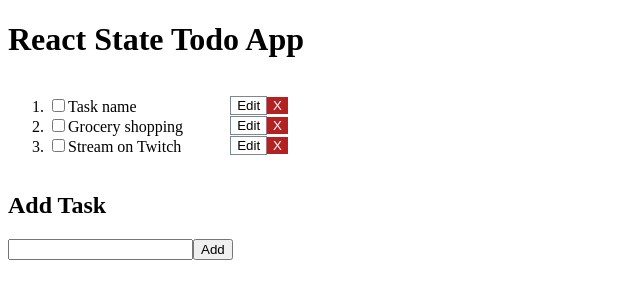
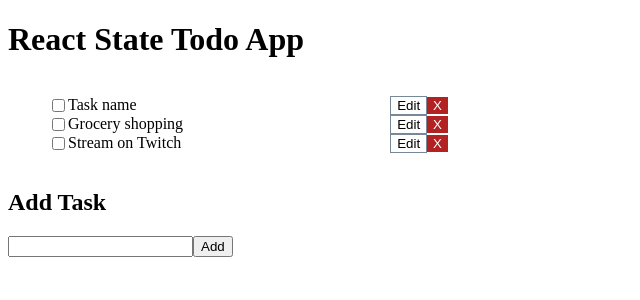
Before and after one commit to BrooksPatton/web_dev_rehabilitation, a React (Create React App) app in the folder micro_projects/front_end/state_management/react_state/: page / in a window 1280 px wide. Shown: the top 300 px of the page, without its empty margins (0-640 px from the left). Built offline with nearby package versions, Linux system fonts and the light colour scheme.

Commit message:
I can now edit a task name

```diff
--- a/micro_projects/front_end/state_management/react_state/src/AllTasks/AllTasks.js
+++ b/micro_projects/front_end/state_management/react_state/src/AllTasks/AllTasks.js
@@ -1,13 +1,13 @@
 import React from 'react';
 import Task from '../task/Task';
 
-function AllTasks({ tasks }) {
+function AllTasks({ tasks, editTaskName }) {
     // console.log(tasks);
 
     return (
         <section className="Task">
             <ol>
-                {tasks.map(task => <li key={task.id}><Task task={task}></Task></li>)}
+                {tasks.map(task => <li key={task.id}><Task task={task} editTaskName={editTaskName}></Task></li>)}
             </ol>
         </section>
     );
--- a/micro_projects/front_end/state_management/react_state/src/App.js
+++ b/micro_projects/front_end/state_management/react_state/src/App.js
@@ -35,11 +35,18 @@ class App extends React.Component {
     this.setState({ tasks, lastIdToAdd: lastIdToAdd + 1 });
   }
 
+  editTaskName = editedTask => {
+    const task = this.state.tasks.find(task => task.id === editedTask.id);
+
+    task.name = editedTask.name;
+    this.setState({ tasks: this.state.tasks });
+  }
+
   render() {
     return (
       <div className="App">
         <h1>React State Todo App</h1>
-        <AllTasks tasks={this.state.tasks} />
+        <AllTasks tasks={this.state.tasks} editTaskName={this.editTaskName} />
         <AddTask addTask={this.addTask} />
       </div>
     );
--- a/micro_projects/front_end/state_management/react_state/src/task/Task.css
+++ b/micro_projects/front_end/state_management/react_state/src/task/Task.css
@@ -1,13 +1,7 @@
 .Task {
-    width: 15rem;
+    width: 25rem;
     display: flex;
     justify-content: space-between;
-}
-
-.Task-delete {
-    background-color: firebrick;
-    border: 0;
-    color: white;
 }
 
 .Task-delete:hover {
@@ -22,3 +16,17 @@
 .Task-edit:hover {
     background-color: darksalmon;
 }
+
+.Task-name {
+    display: flex;
+}
+
+.Task li {
+    list-style: none;
+}
+
+.Task-delete {
+    background-color: firebrick;
+    border: 0;
+    color: white;
+}
--- a/micro_projects/front_end/state_management/react_state/src/task/Task.js
+++ b/micro_projects/front_end/state_management/react_state/src/task/Task.js
@@ -9,20 +9,73 @@ import './Task.css';
 //    add cancel button
 //    on form submit, save task to master list
 
-function Task({ task }) {
+class Task extends React.Component {
+    constructor(properties) {
+        super(properties);
+
+        this.state = {
+            task: this.props.task,
+            editing: false,
+            editedTask: this.props.task.name
+        };
+    }
+
+    renderEditing = () => (
+        <form onSubmit={this.handleSaveChangeToTask}>
+            <label htmlFor={`Task-edit-${this.state.task.id}`}></label>
+            <input type="text" value={this.state.editedTask} id={`Task-edit-${this.state.task.id}`} onChange={this.handleEditTaskChange}></input>
+        </form>
+    )
+
+    handleEditTaskChange = event => this.setState({ editedTask: event.target.value })
+
+    renderEditButton = () => (
+        <button className="Task-edit" onClick={() => this.setState({ editing: true })}>Edit</button>
+    )
+
+    renderSaveButton = () => (
+        <button className="Task-edit" onClick={this.handleSaveChangeToTask}>Save</button>
+    )
+
+    handleSaveChangeToTask = event => {
+        event.preventDefault();
+
+        console.log('handled');
+
+
+        const { id } = this.state.task;
+
+        this.props.editTaskName({ id, name: this.state.editedTask });
+        this.setState({ editing: false })
+    }
+
+    renderCancelEditButton = () => (
+        <button className="Task-edit" onClick={this.cancelEdit}>Cancel</button>
+    )
+
+    cancelEdit = () => {
+        this.setState({
+            editing: false,
+            editedTask: this.state.task.name
+        });
+    }
+
+    render() {
         return (
             <section className="Task">
-            <div>
-                <label htmlFor={`${task.id}-task`}></label>
-                <input type="checkbox" id={`${task.id}-task`}></input>
-                {task.name}
+                <div className="Task-name">
+                    <label htmlFor={`${this.state.task.id}-task`}></label>
+                    <input type="checkbox" id={`${this.state.task.id}-task`}></input>
+                    {this.state.editing ? this.renderEditing() : this.state.task.name}
                 </div>
                 <div>
-                <button className="Task-edit">Edit</button>
+                    {this.state.editing ? this.renderSaveButton() : this.renderEditButton()}
+                    {this.state.editing ? this.renderCancelEditButton() : null}
                     <button className="Task-delete">X</button>
                 </div>
             </section>
         )
     }
+}
 
 export default Task;
```
Also changed, not shown: 1 other file (tests, documents, lock files or other folders). Lines whose indentation alone changed are shown as unchanged.
